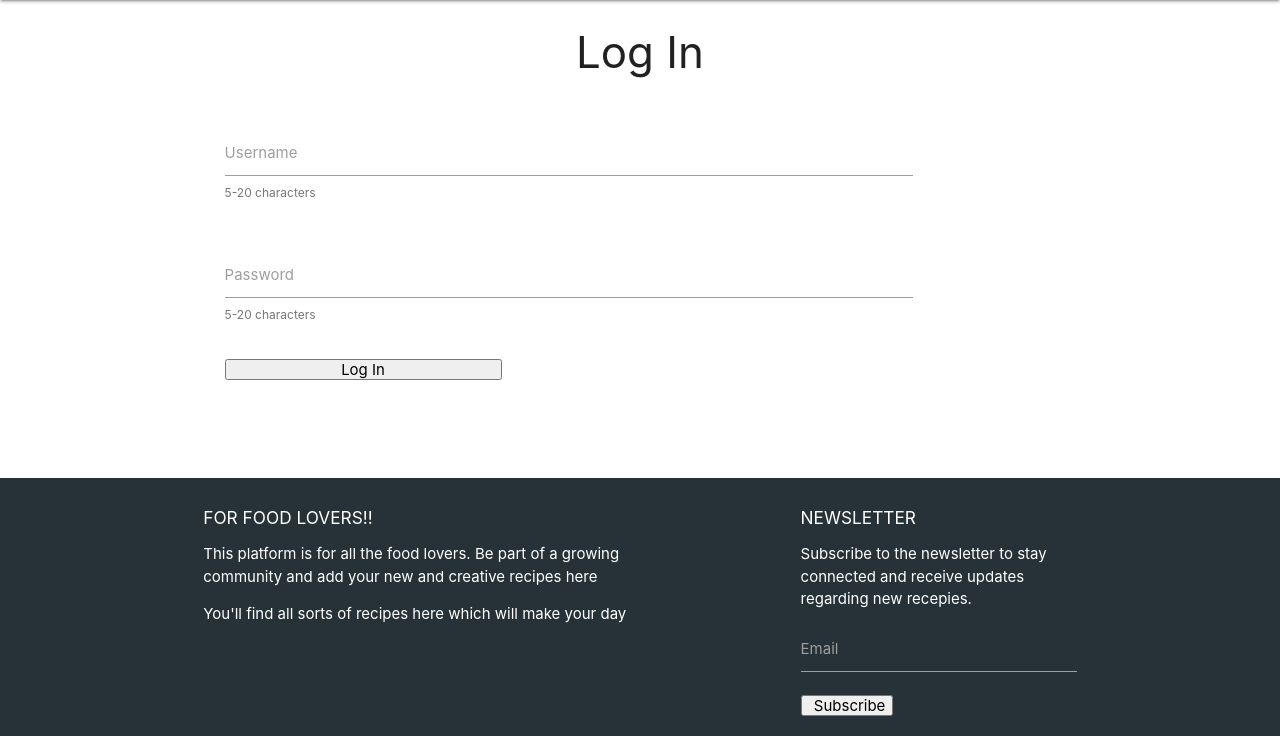
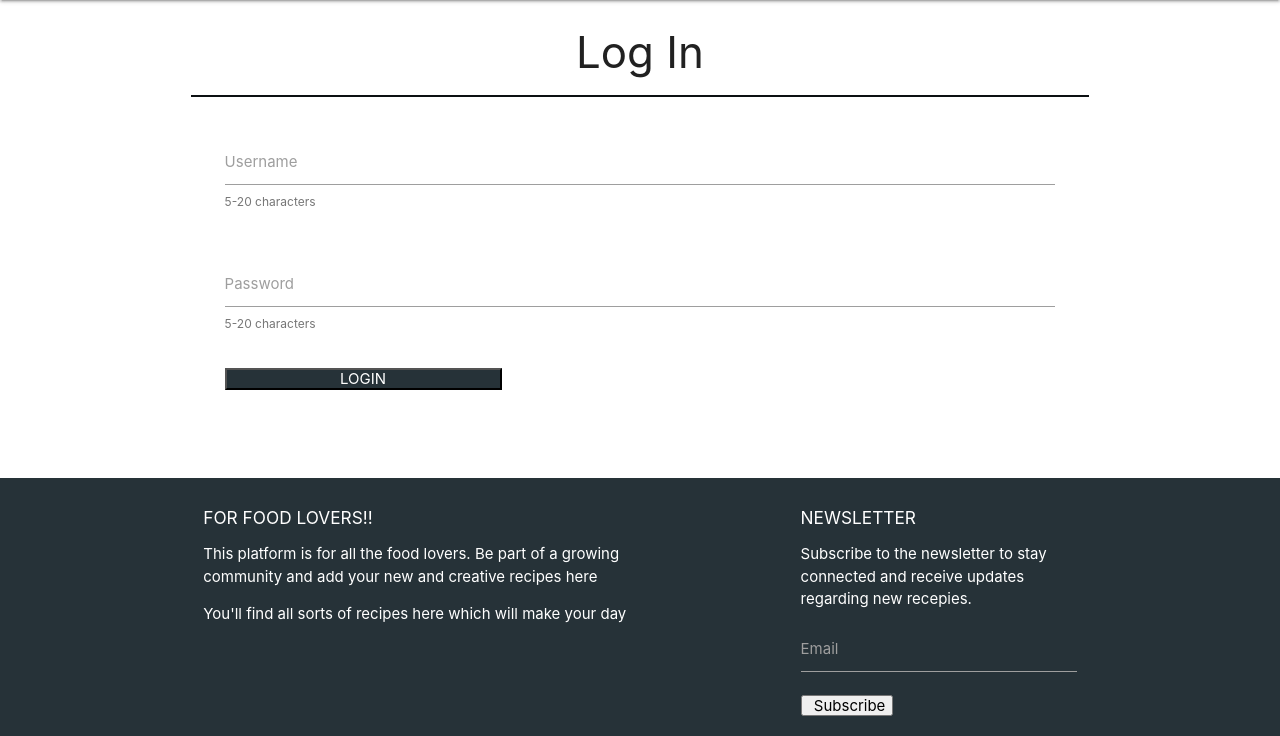
Before and after one commit to dhruv2102/MS3-Recepie-Book, a Flask app: page /login in a window 1280 px wide. Shown: the part 64-800 px from the top of the page. Run offline with Flask 2, Linux system fonts and the light colour scheme; some libraries are stand-ins or nearby versions.

Commit message:
Added styling to login page

```diff
--- a/static/css/style.css
+++ b/static/css/style.css
@@ -55,3 +55,8 @@ main {
   min-height: 500px;
   padding: 15px;
 }
+
+.underline{
+  width: 70%;
+  border: 1px solid;
+}
--- a/templates/login.html
+++ b/templates/login.html
@@ -3,6 +3,7 @@
 {% block content %}
     <div class="row">
         <h3 class='center-align'>Log In</h3>
+        <hr class='underline blue-grey'>
     </div>
 
     <div class="row">
@@ -10,7 +11,7 @@
 
             <!-- Username -->
             <div class="row">
-                <div class="input-field col s10">
+                <div class="input-field col s12">
                     <input id="username" name="username" type="text" minlength="5" maxlength="20" pattern="^[A-Za-z0-9_]{5,20}$" class="validate" required>
                     <label for="username">Username</label>
                     <span class="helper-text" data-error="5-20 characters" data-success="right">5-20 characters</span>
@@ -19,7 +20,7 @@
 
             <!--Password -->
             <div class="row">
-                <div class="input-field col s10">
+                <div class="input-field col s12">
                     <input id="password" name="password" type="password" minlength="5" maxlength="20" pattern="^(?=.*\d)(?=.*[a-z])(?=.*[A-Z]).{5,20}$" class="validate" required>
                     <label for="password">Password</label>
                     <span class="helper-text" data-error="wrong" data-success="right">
@@ -31,7 +32,7 @@
             <!-- Submit -->
             <div class="row">
                 <div class="col s12">
-                    <button type="submit" class="col s4">Log In</button>
+                    <button type="submit" class="col s4 blue-grey darken-4 white-text telxr-lighten-2">LOGIN</button>
                 </div>
             </div>
         </form>
```
